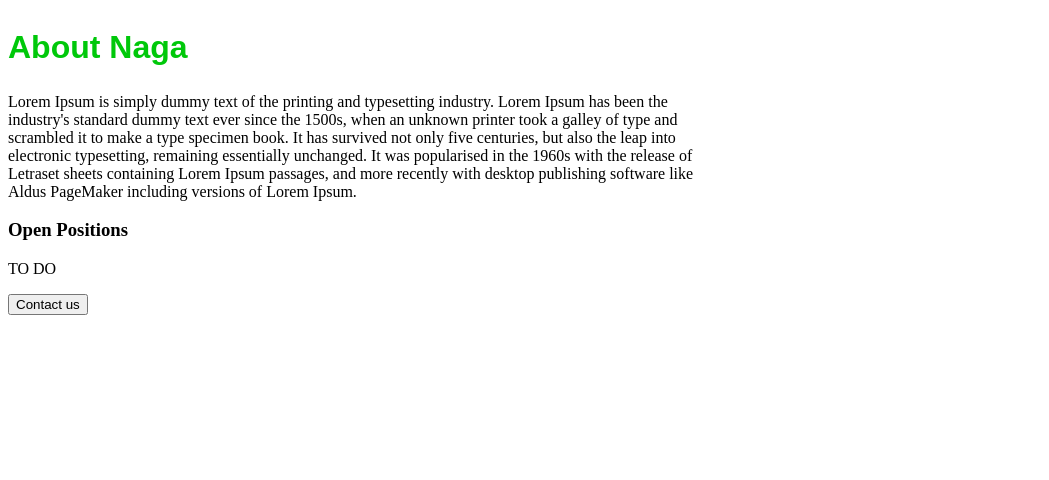
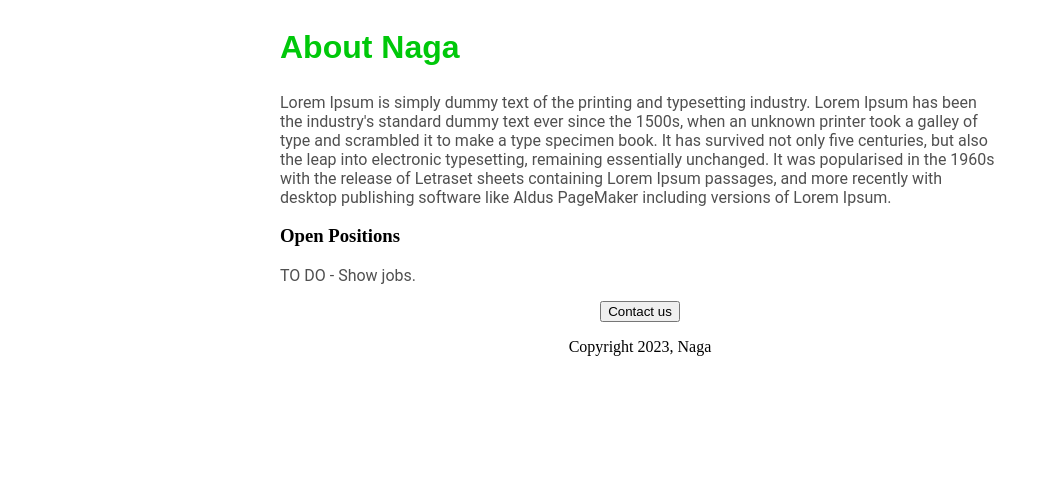
Before and after one commit to NagaTangeti/Naga-Careers, a Flask app: page / in a window 1280 px wide. Shown: the part 320-800 px from the top of the page, without its empty margins (0-1049 px from the left). Run offline with Flask 3, Linux system fonts and the light colour scheme.

Commit message:
Added styles

```diff
--- a/templates/home.html
+++ b/templates/home.html
@@ -21,6 +21,11 @@
         font_weight: normal;
         text-align: left;
       }
+
+      .bodytext {
+        font-family: Roboto;
+        color:rgb(80,80,80)
+      }
       #Banner {
         width: 100%;
         height = 500px;
@@ -28,7 +33,7 @@
       }
       #Container{
         max-width: 720px;
-
+        margin:0 auto 0 auto;
       }
     </style>
   </head>
@@ -40,12 +45,15 @@
       </h1>
       <img id = "Banner"src="https://naga-careers.sravantangeti.repl.co/static/Banner.jpg" height="220">
       <h2>About Naga</h2>
-      <p>Lorem Ipsum is simply dummy text of the printing and typesetting industry. Lorem Ipsum has been the industry's standard dummy text ever since the 1500s, when an unknown printer took a galley of type and scrambled it to make a type specimen book. It has survived not only five centuries, but also the leap into electronic typesetting, remaining essentially unchanged. It was popularised in the 1960s with the release of Letraset sheets containing Lorem Ipsum passages, and more recently with desktop publishing software like Aldus PageMaker including versions of Lorem Ipsum.</p>
+      <p class = "bodytext">Lorem Ipsum is simply dummy text of the printing and typesetting industry. Lorem Ipsum has been the industry's standard dummy text ever since the 1500s, when an unknown printer took a galley of type and scrambled it to make a type specimen book. It has survived not only five centuries, but also the leap into electronic typesetting, remaining essentially unchanged. It was popularised in the 1960s with the release of Letraset sheets containing Lorem Ipsum passages, and more recently with desktop publishing software like Aldus PageMaker including versions of Lorem Ipsum.</p>
       <h3>Open Positions</h3>
-      <p>
-      TO DO </p>
+      <p class = "bodytext">
+      TO DO - Show jobs. </p>
+
+      <div style="text-align:center";>
       <button>Contact us</button>
-
+        <p>Copyright 2023, Naga</p>
+      </div>
   </div>
   </body>
 </html>
```
